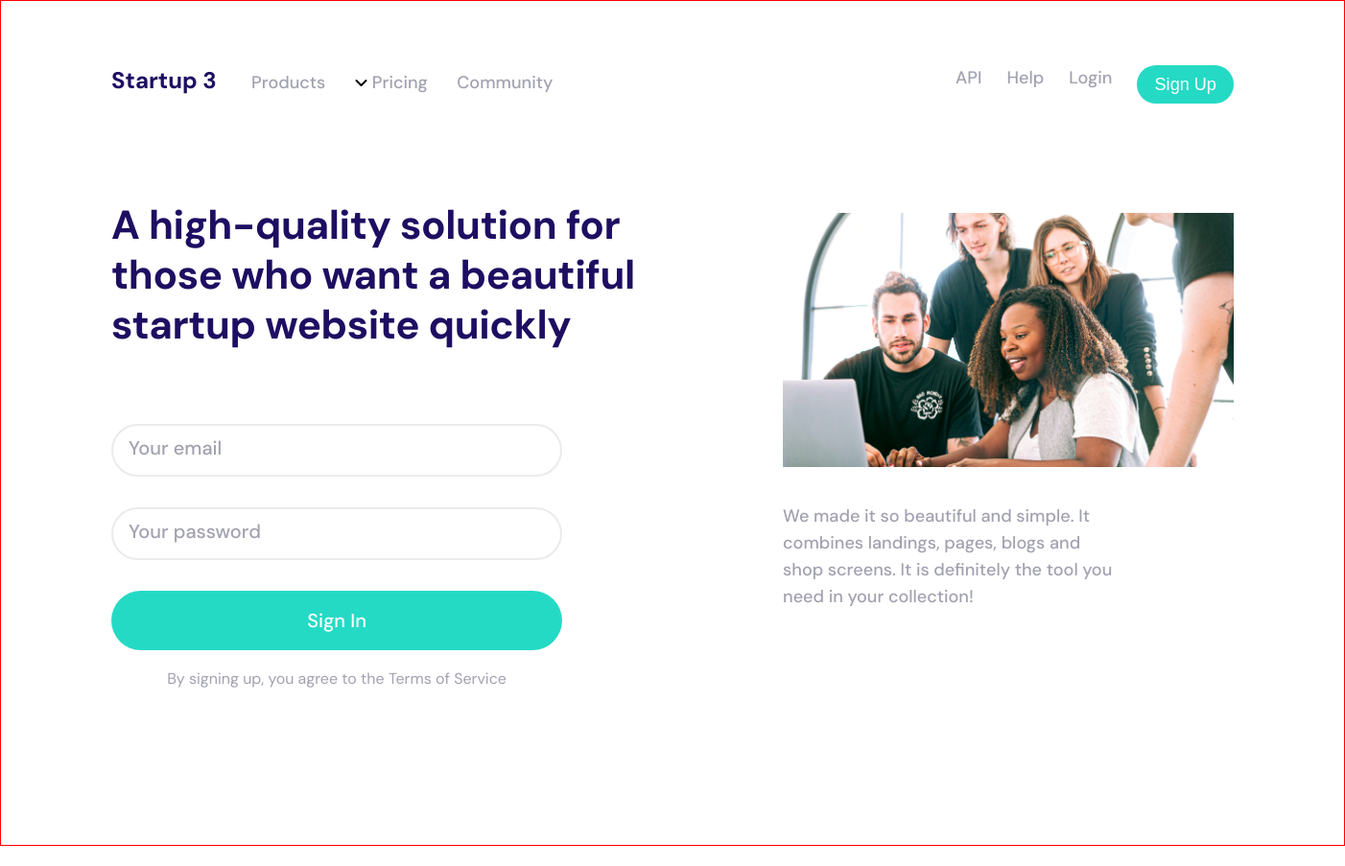
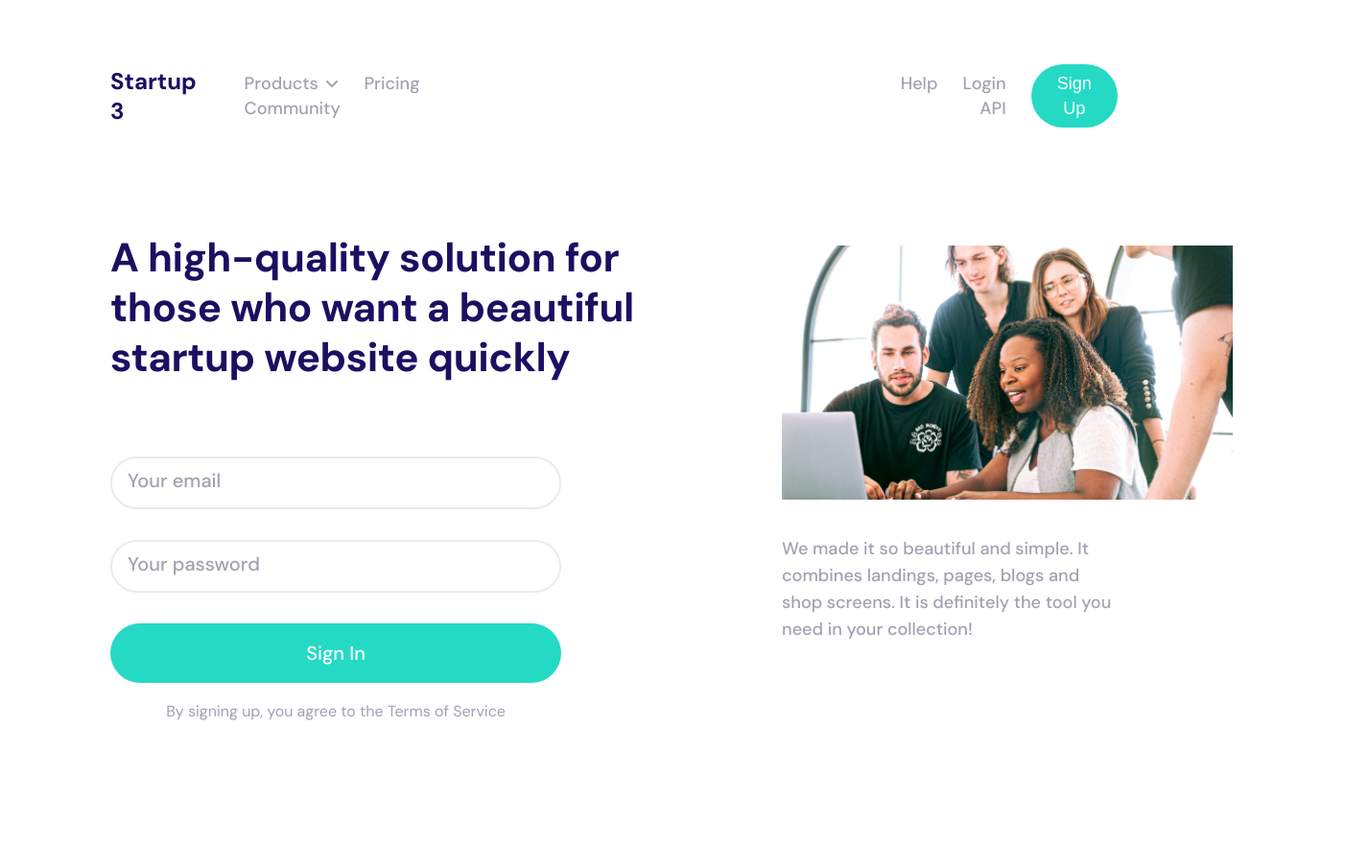
Before and after one commit to zeninnikita22/Ableton, a plain HTML site: page Startup App Sign In Page/index.html in a window 1280 px wide. Shown: the whole page at 96% size, 1402 px wide, since content can reach past the window. Before the commit the page ends 882 px from the top, so only its background shows below. Drawn offline with Linux system fonts and the light colour scheme.

Commit message:
work on responsiveness

```diff
--- a/Startup App Sign In Page/index.html
+++ b/Startup App Sign In Page/index.html
@@ -21,13 +21,15 @@
     <div class="box">
       <div class="menu">
         <a href="#" class="menu__first">Startup 3</a>
-        <a href="#"><button class="menu__button">Products</button></a>
+        <div class="buttons__left">
+          <a href="#"
+            ><button class="menu__button__pricing">Products</button></a
+          >
           <i class="fa-solid fa-angle-down"></i>
           <a href="#"><button class="menu__button">Pricing</button></a>
           <a href="#"><button class="menu__button">Community</button></a>
-        <a href="#" class="menu__right"
-          ><button id="menu__signup-button">Sign Up</button></a
-        >
+        </div>
+        <div class="buttons__right">
           <a href="#" class="menu__right"
             ><button class="menu__button">Login</button></a
           >
@@ -35,8 +37,10 @@
             ><button class="menu__button">Help</button></a
           >
           <a href="#" class="menu__right"
-          ><button class="menu__button">API</button></a
+            ><button class="menu__button menu__API">API</button></a
           >
+        </div>
+        <a href="#"><button id="menu__signup-button">Sign Up</button></a>
       </div>
       <div class="signin-wrapper">
         <div class="signin">
@@ -66,10 +70,7 @@
         <div class="video">
           <!-- <video src=""></video> -->
           <div class="video__image">
-            <img
-              src="/Startup App Sign In Page/Image/pexels-canva-studio-3153198.jpg"
-              alt=""
-            />
+            <img src="/Image/pexels-canva-studio-3153198.jpg" alt="" />
           </div>
           <p>
             We made it so beautiful and simple. It combines landings, pages,
--- a/Startup App Sign In Page/style.css
+++ b/Startup App Sign In Page/style.css
@@ -4,9 +4,8 @@ html {
 
 body {
   margin: 0 auto;
-  width: 87.5rem;
-  height: 55rem;
-  border: 1px solid red;
+  max-width: 87.5rem;
+  max-height: 55rem;
   /* max-width: 1172px; */
 }
 
@@ -14,13 +13,20 @@ body {
   padding: 4.19rem 7.19rem 9.19rem 7.19rem;
 }
 .menu {
+  display: flex;
+  align-items: center;
+  justify-content: space-between;
+}
+.buttons__left {
+}
+.buttons__right {
 }
 .menu__first {
   text-decoration: none;
   font-size: 1.5rem;
   font-weight: 700;
   color: #1e0e62;
-  margin-right: 2rem;
+  margin-right: 2.56rem;
 }
 .menu__button {
   background: none;
@@ -35,6 +41,30 @@ body {
   font-size: 1.13rem;
   line-height: 1.63rem;
   font-weight: 500;
+}
+.menu__button__pricing {
+  background: none;
+  color: inherit;
+  border: none;
+  padding: 0;
+  font: inherit;
+  cursor: pointer;
+  outline: inherit;
+  color: rgba(21, 20, 57, 0.4);
+  margin-right: 0.19rem;
+  font-size: 1.13rem;
+  line-height: 1.63rem;
+  font-weight: 500;
+}
+
+.fa-angle-down {
+  color: rgba(21, 20, 57, 0.4);
+  margin-right: 1.38rem;
+  cursor: pointer;
+}
+
+.menu__API {
+  margin-left: 24rem;
 }
 .menu__right {
   float: right;
@@ -85,7 +115,7 @@ body {
   /* font-family: "DM Sans"; */
   /* font-family: "DM Sans";
   font-style: normal;
-  font-weight: 500; */ */
+  font-weight: 500; */
 }
 #signin__form__email::placeholder {
   color: rgba(21, 20, 57, 0.4);
```
Lines whose indentation alone changed are shown as unchanged.
